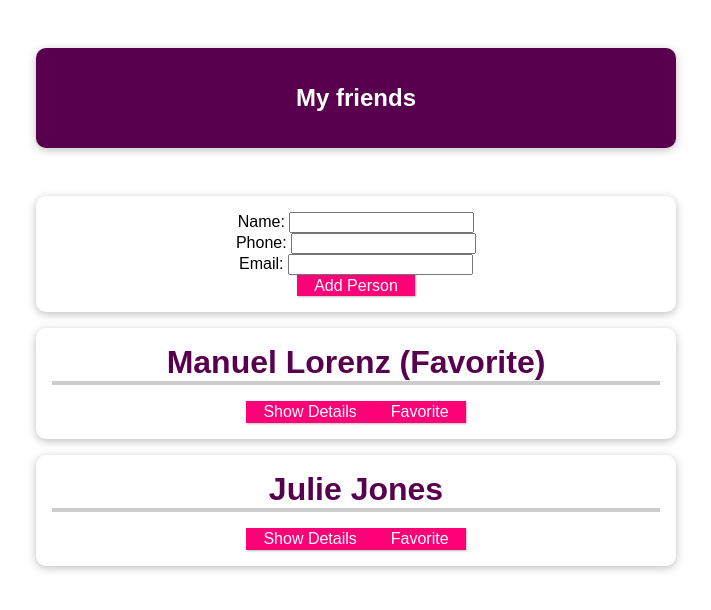
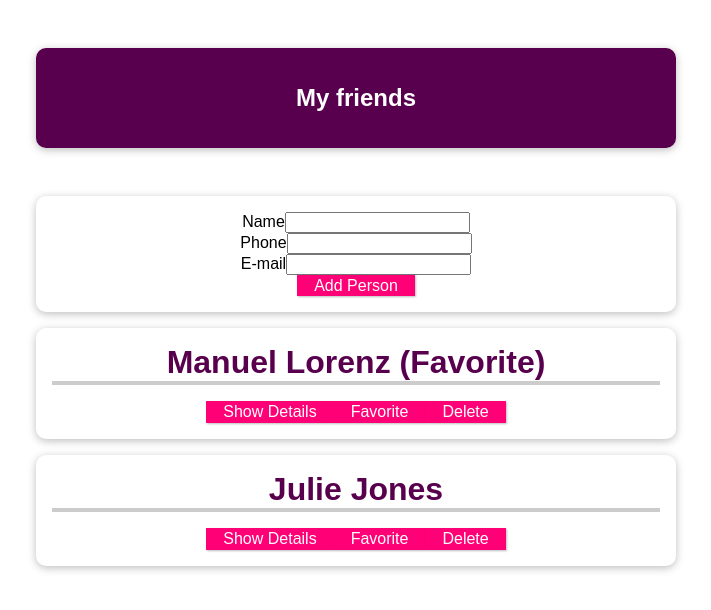
Before and after one commit to yeisson-venencia/vue-practice, a Vue app in the folder vue-first-project/: page / in a window 1280 px wide. Shown: the top 610 px of the page, without its empty margins (284-995 px from the left). Built offline with nearby package versions, Linux system fonts and the light colour scheme.

Commit message:
S8/class-one: adding functionality to deliting persons

```diff
--- a/vue-first-project/src/App.vue
+++ b/vue-first-project/src/App.vue
@@ -12,6 +12,7 @@
         :phone="person.phone"
         :is-favorite="person.isFavorite"
         @change-favorite-status="changeFavoriteStatus"
+        @delete-person="deletePerson"
       ></person-contact>
     </ul>
   </section>
@@ -55,6 +56,9 @@ export default {
       };
       this.currentId++;
       this.persons.unshift(newPerson);
+    },
+    deletePerson(personID) {
+      this.persons = this.persons.filter((person) => person.id !== personID);
     },
   },
 };
--- a/vue-first-project/src/components/AddPerson.vue
+++ b/vue-first-project/src/components/AddPerson.vue
@@ -1,11 +1,16 @@
 <template>
   <div class="add-person">
-    <div><label for="">Name: </label> <input type="text" v-model="name" /></div>
     <div>
-      <label for="">Phone: </label> <input type="text" v-model="phone" />
+      <label for="">Name</label>
+      <input type="text" v-model="name" />
     </div>
     <div>
-      <label for="">Email: </label> <input type="text" v-model="email" />
+      <label for="">Phone</label>
+      <input type="tel" v-model="phone" />
+    </div>
+    <div>
+      <label for="">E-mail</label>
+      <input type="email" v-model="email" />
     </div>
     <button @click="addPerson">Add Person</button>
   </div>
--- a/vue-first-project/src/components/PersonContact.vue
+++ b/vue-first-project/src/components/PersonContact.vue
@@ -9,6 +9,7 @@
       <li><strong>Phone: </strong> {{ phone }}</li>
       <li><strong>Email:</strong> {{ email }}</li>
     </ul>
+    <button @click="deletePerson">Delete</button>
   </li>
 </template>
 
@@ -39,6 +40,9 @@ export default {
         return false;
       }
     },
+    "delete-person": function() {
+      return true;
+    },
   },
   data() {
     return {
@@ -52,6 +56,9 @@ export default {
     changeFavoriteStatus() {
       this.$emit("change-favorite-status", this.id);
     },
+    deletePerson() {
+      this.$emit("delete-person", this.id);
+    },
   },
 };
 </script>
```
